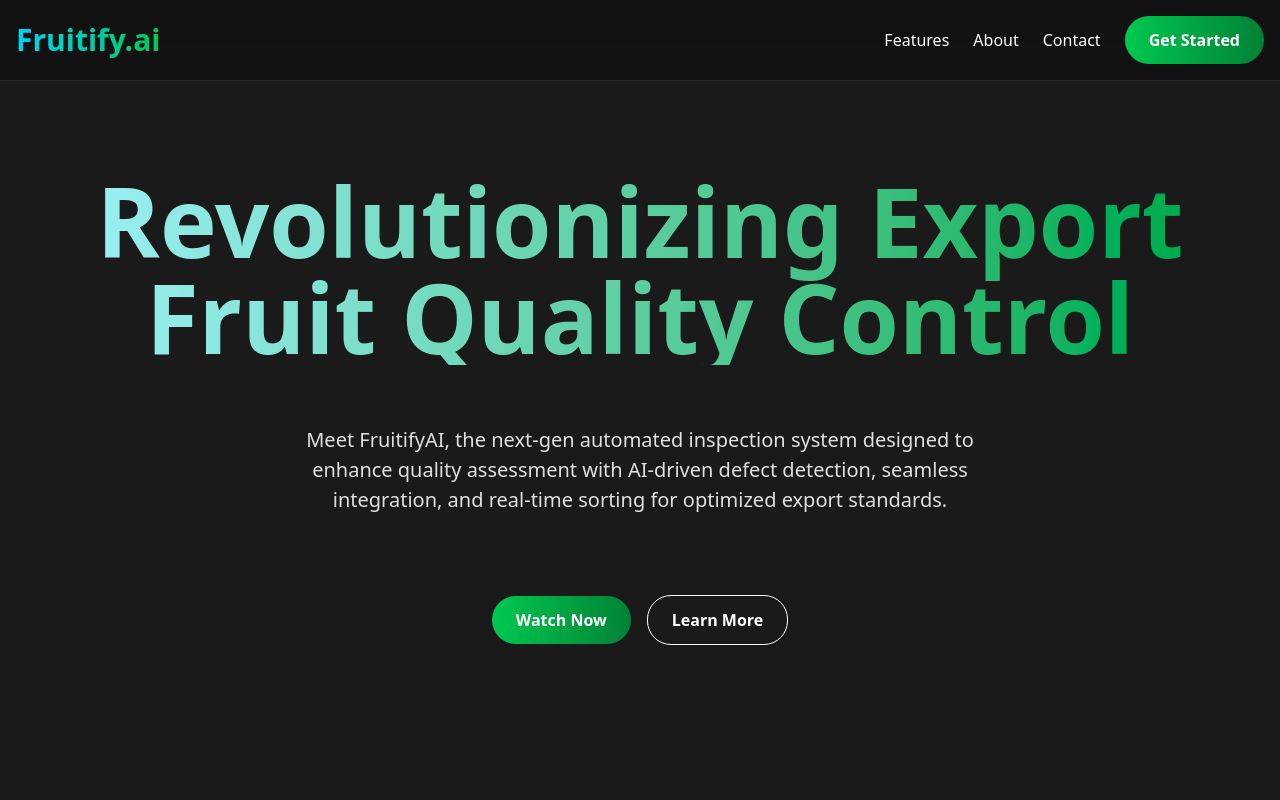
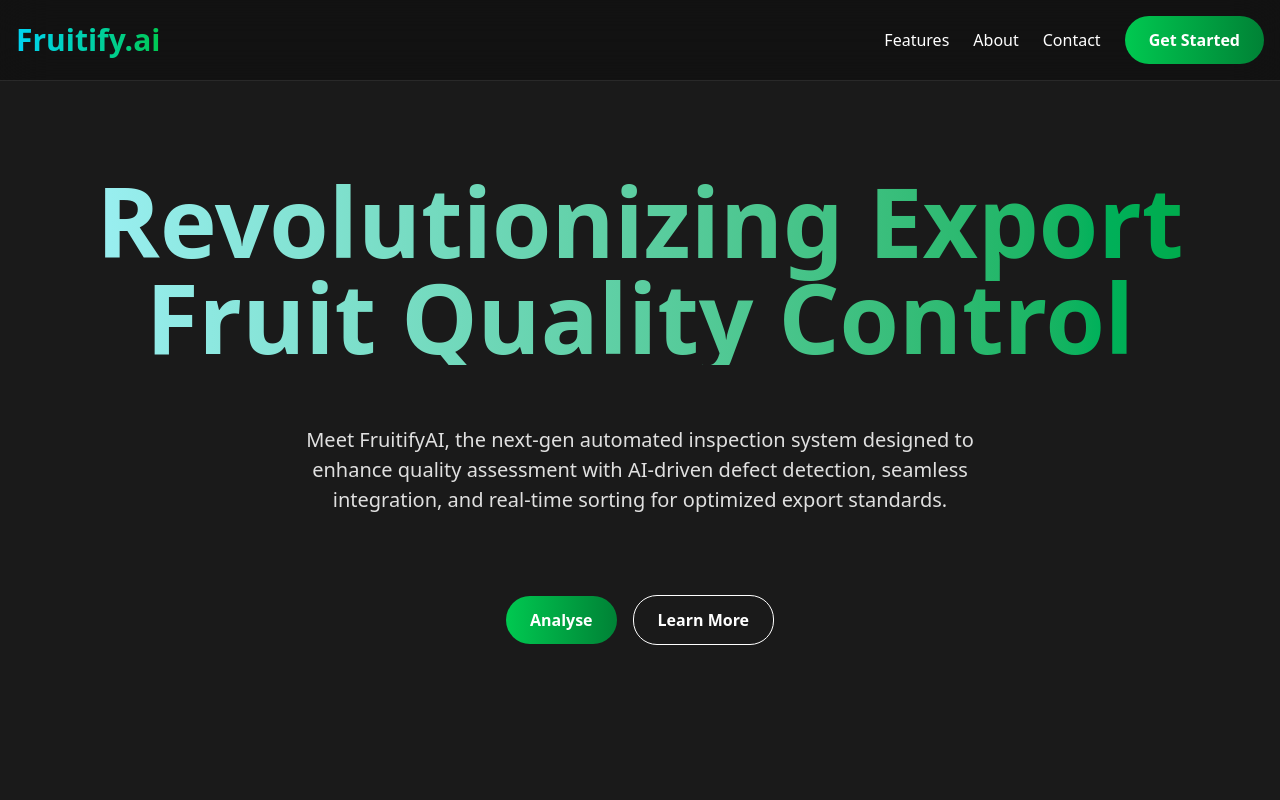
Before and after one commit to siddharthj14/Fruitify.AI, a React (Vite) app: page / in a window 1280 px wide. Shown: the top 800 px of the page. Built offline with nearby package versions, Linux system fonts and the light colour scheme.

Commit message:
webcam integration

```diff
--- a/src/components/Hero.jsx
+++ b/src/components/Hero.jsx
@@ -15,9 +15,9 @@ const Hero = () => {
 
       </p>
       <div className="mt-20 space-x-4">
-        <Link to="/demo">
+        <Link to="/analyse">
           <button className="cursor-pointer px-6 py-3 bg-gradient-to-r from-green-500 to-green-700 text-white hover:from-green-700 hover:to-green-500 rounded-3xl font-semibold transition-all duration-300">
-            Watch Now
+            Analyse
           </button>
         </Link>
         <Button text="Learn More" outlined={true} />
```
